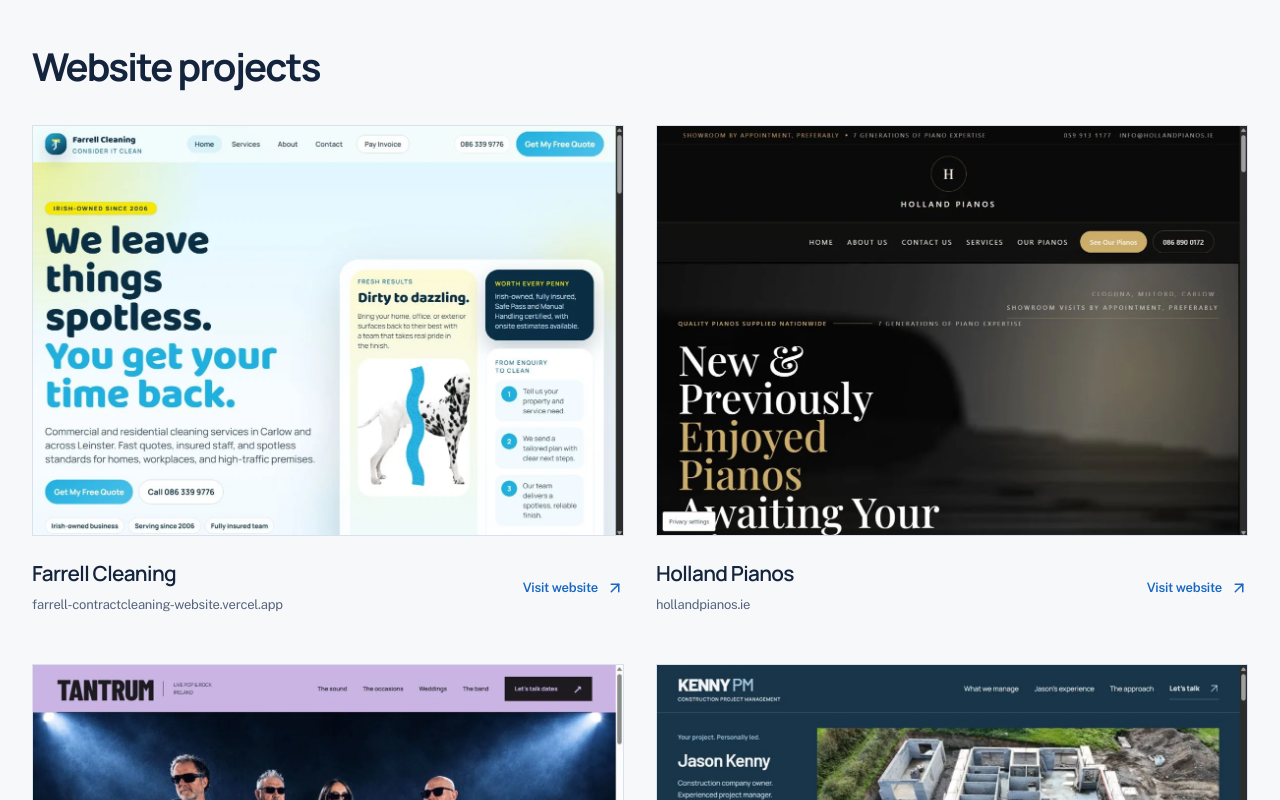
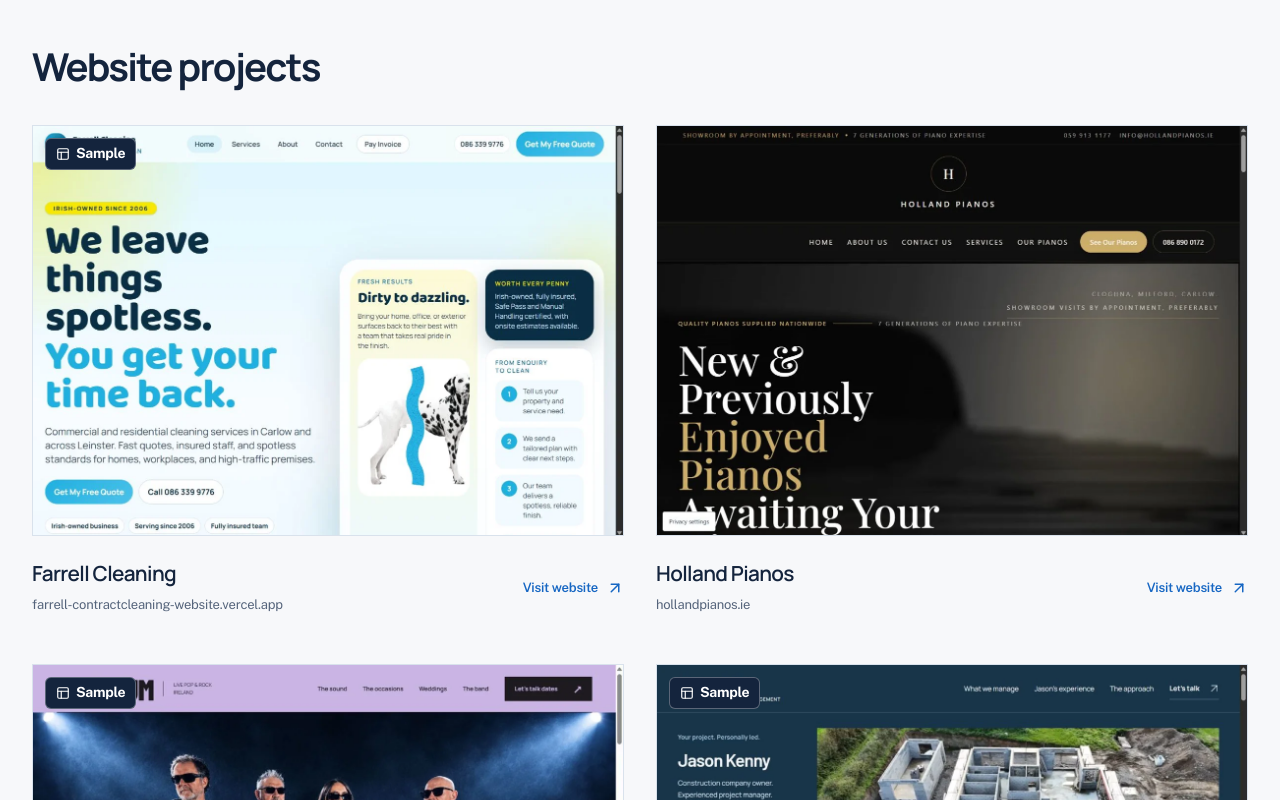
Before and after one commit to kyle278/ingenium-website, a Next.js app: page /results in a window 1280 px wide. Shown: the part 1680-2480 px from the top of the page. Built offline with nearby package versions, Linux system fonts and the light colour scheme; no server answers.

Commit message:
Label Vercel-hosted website previews as samples

```diff
--- a/components/rebuild/CurrentProjects.tsx
+++ b/components/rebuild/CurrentProjects.tsx
@@ -2,6 +2,7 @@ import Image from "next/image";
 import { ArrowUpRight } from "lucide-react";
 import styles from "./current-projects.module.css";
 
+import ProjectSampleBadge, { isSampleWebsite } from "./ProjectSampleBadge";
 import { currentProjects } from "@/lib/current-projects";
 
 export default function CurrentProjects({ heading = "Current projects" }: { heading?: string }) {
@@ -11,8 +12,8 @@ export default function CurrentProjects({ heading = "Current projects" }: { head
       <div className={styles.grid}>
         {currentProjects.map((project) => (
           <article key={project.slug}>
-            <a className={styles.project} href={project.url} target="_blank" rel="noopener noreferrer" aria-label={`Visit ${project.name} website (opens in a new tab)`}>
-              <div className={styles.preview}>
+            <a className={styles.project} href={project.url} target="_blank" rel="noopener noreferrer" aria-label={`Visit ${project.name} website${isSampleWebsite(project.url) ? " (sample)" : ""} (opens in a new tab)`}>
+              <div className={styles.preview}><ProjectSampleBadge url={project.url} />
                 <Image src={project.image} alt={`Screenshot of the ${project.name} website`} width={1200} height={833} sizes="(max-width: 760px) 100vw, (max-width: 1304px) 50vw, 600px" />
               </div>
               <div className={styles.caption}>
--- a/components/rebuild/HomeProjectRail.tsx
+++ b/components/rebuild/HomeProjectRail.tsx
@@ -5,6 +5,7 @@ import Image from "next/image";
 import Link from "next/link";
 import { ArrowLeft, ArrowRight, ArrowUpRight, Pause, Play } from "lucide-react";
 import { EditorSection, EditorText } from "@/components/website-editor/Editable";
+import ProjectSampleBadge, { isSampleWebsite } from "./ProjectSampleBadge";
 import { currentProjects } from "@/lib/current-projects";
 import styles from "./home-project-rail.module.css";
 
@@ -90,8 +91,8 @@ export default function HomeProjectRail({ editorId }: { editorId: string }) {
         }}>
         <ul className={styles.track}>
           {currentProjects.map(project => <li key={project.slug}>
-            <a href={project.url} target="_blank" rel="noopener noreferrer" className={styles.card} aria-label={`Visit ${project.name} website (opens in a new tab)`}>
-              <div className={styles.preview}><Image src={project.image} alt={`Screenshot of the ${project.name} website`} width={1200} height={833} sizes="(max-width: 600px) 80vw, 380px" /></div>
+            <a href={project.url} target="_blank" rel="noopener noreferrer" className={styles.card} aria-label={`Visit ${project.name} website${isSampleWebsite(project.url) ? " (sample)" : ""} (opens in a new tab)`}>
+              <div className={styles.preview}><ProjectSampleBadge url={project.url} /><Image src={project.image} alt={`Screenshot of the ${project.name} website`} width={1200} height={833} sizes="(max-width: 600px) 80vw, 380px" /></div>
               <div className={styles.caption}><div><h3>{project.name}</h3><p>{new URL(project.url).hostname.replace(/^www\./, "")}</p></div><ArrowUpRight size={18} aria-hidden="true" /></div>
             </a>
           </li>)}
--- /dev/null
+++ b/components/rebuild/ProjectSampleBadge.tsx
@@ -0,0 +1,11 @@
+import { PanelsTopLeft } from "lucide-react";
+import styles from "./project-sample-badge.module.css";
+
+export function isSampleWebsite(url: string) {
+  return new URL(url).hostname.endsWith(".vercel.app");
+}
+
+export default function ProjectSampleBadge({ url }: { url: string }) {
+  if (!isSampleWebsite(url)) return null;
+  return <span className={styles.badge}><PanelsTopLeft size={14} aria-hidden="true" />Sample</span>;
+}
--- a/components/rebuild/current-projects.module.css
+++ b/components/rebuild/current-projects.module.css
@@ -6,7 +6,7 @@
 }
 
 .project { display: block; color: var(--color-text); text-decoration: none; }
-.preview { overflow: hidden; aspect-ratio: 1200 / 833; border: 1px solid var(--color-line); background: var(--color-panel-lifted); }
+.preview { position: relative; overflow: hidden; aspect-ratio: 1200 / 833; border: 1px solid var(--color-line); background: var(--color-panel-lifted); }
 .preview img { display: block; width: 100%; height: 100%; object-fit: cover; }
 .caption { display: flex; align-items: center; justify-content: space-between; gap: var(--space-sm, .75rem); padding-top: var(--space-md, 1.5rem); }
 .caption > div { min-width: 0; }
--- a/components/rebuild/home-project-rail.module.css
+++ b/components/rebuild/home-project-rail.module.css
@@ -25,7 +25,7 @@
 .track { display: flex; gap: var(--project-gap); list-style: none; padding: 0; margin: 0; width: max-content; }
 .track li { width: var(--project-card-width); flex-shrink: 0; }
 .card { display: block; height: 100%; background: var(--project-paper); border: var(--core-hairline) solid var(--color-line); border-radius: var(--project-card-radius); overflow: hidden; }
-.preview { aspect-ratio: 16 / 10; overflow: hidden; background: var(--surface-blue); border-bottom: var(--core-hairline) solid var(--color-line); }
+.preview { position: relative; aspect-ratio: 16 / 10; overflow: hidden; background: var(--surface-blue); border-bottom: var(--core-hairline) solid var(--color-line); }
 .preview img { width: 100%; height: 100%; display: block; object-fit: cover; object-position: top; }
 .caption { display: flex; align-items: center; justify-content: space-between; gap: var(--core-space-3); padding: var(--core-space-5); }
 .caption > div { min-width: 0; }
--- /dev/null
+++ b/components/rebuild/project-sample-badge.module.css
@@ -0,0 +1,18 @@
+.badge {
+  position: absolute;
+  z-index: 1;
+  top: .75rem;
+  left: .75rem;
+  display: inline-flex;
+  align-items: center;
+  gap: .375rem;
+  padding: .375rem .625rem;
+  border: 1px solid rgba(255, 255, 255, .3);
+  border-radius: .375rem;
+  background: #14243d;
+  color: #fff;
+  font-size: .875rem;
+  font-weight: 650;
+  line-height: 1.25;
+  pointer-events: none;
+}
```
